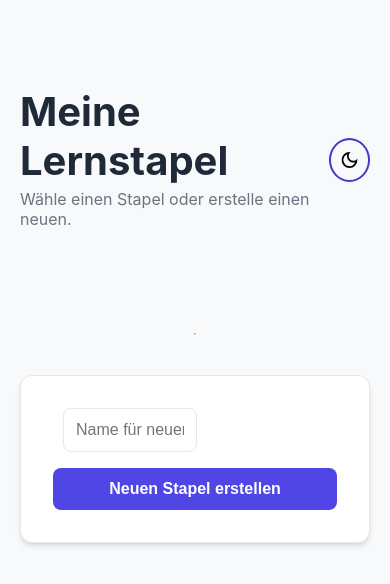
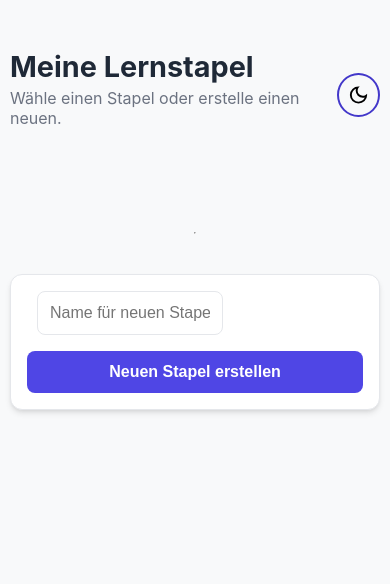
Before and after one commit to TaughtMe/vocabel-trainer-v2, a React (Create React App) app: page / in a window 390 px wide. Shown: the top 584 px of the page. Built offline with nearby package versions, Linux system fonts and the light colour scheme.

Commit message:
Finale UI-Korrekturen für Dark Mode und Buttons

```diff
--- a/src/App.css
+++ b/src/App.css
@@ -502,3 +502,41 @@ body.dark-mode .level-2 .button-level-lernen {
   color: var(--primary-color);
   flex-shrink: 0; /* Verhindert, dass der Button schrumpft */
 }
+
+/* --- RESPONSIVE DESIGN FÜR KLEINE BILDSCHIRME --- */
+
+/* Diese Regeln gelten nur, wenn der Bildschirm 768px breit oder schmaler ist */
+@media (max-width: 768px) {
+
+  /* Macht den Haupt-Container etwas kompakter */
+  .App {
+    padding: 10px;
+    margin: 20px auto;
+  }
+
+  /* Verkleinert die Haupt-Überschriften */
+  .App header h1,
+  .stapel-header-main-row h1 {
+    font-size: 1.8rem;
+  }
+
+  /* Stapelt die Level-Boxen in 2 Spalten anstatt 5 */
+  .level-container {
+    grid-template-columns: repeat(2, 1fr);
+  }
+
+  /* Stapelt die Eingabefelder für neue Karten untereinander */
+  .form-grid {
+    grid-template-columns: 1fr;
+  }
+
+  /* Stapelt die Import/Export Boxen untereinander */
+  .import-export-container {
+    grid-template-columns: 1fr;
+  }
+
+  /* Verkleinert das Padding in den Karten */
+  .card {
+    padding: 1rem;
+  }
+}
```
